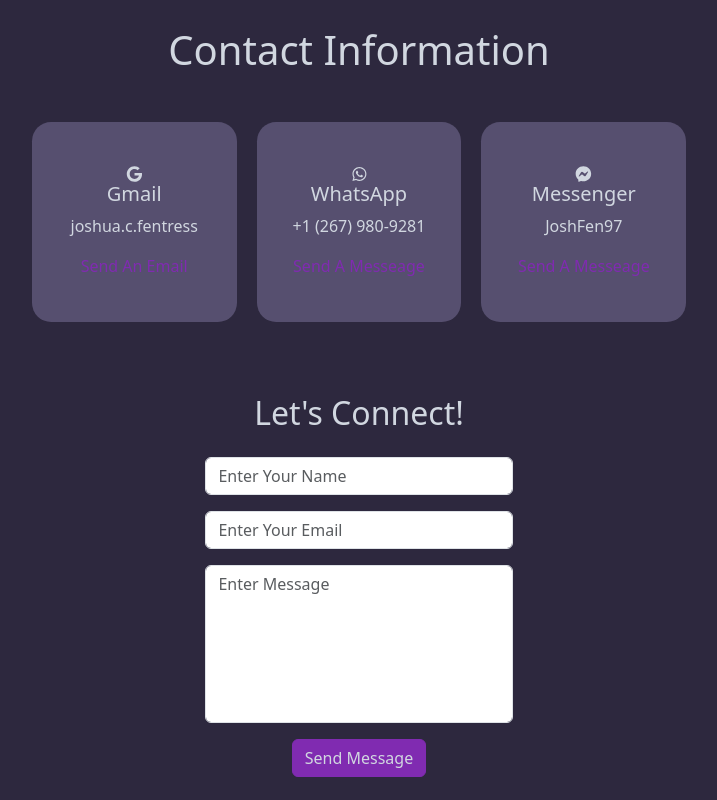
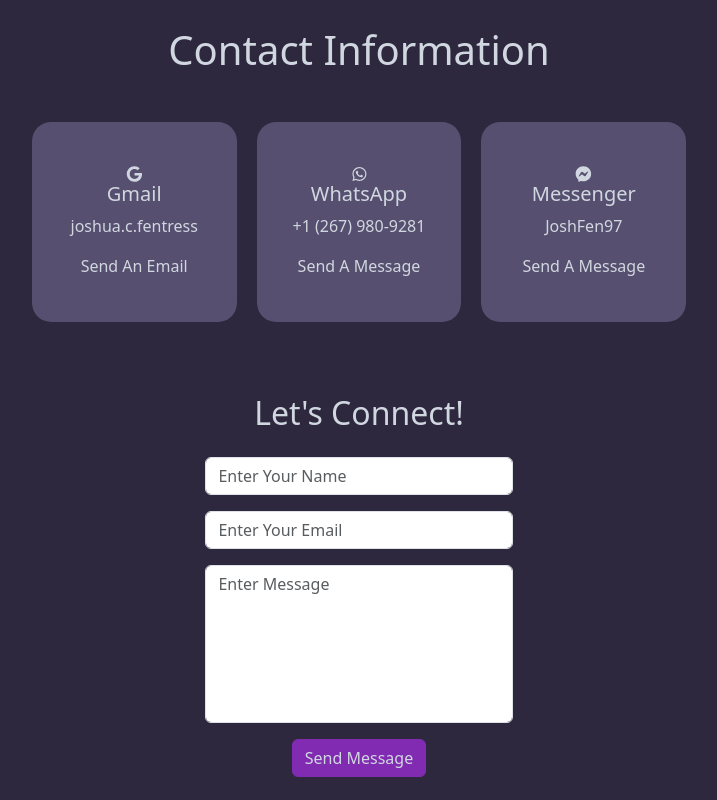
Before and after one commit to JoshFen/ResumeWeb, a React (Vite) app in the folder resume-site/: page / in a window 1280 px wide. Shown: the part 1460-2260 px from the top of the page, without its empty margins (281-998 px from the left). Built offline with nearby package versions, Linux system fonts and the light colour scheme.

Commit message:
Continue contact work

```diff
--- a/resume-site/src/App.css
+++ b/resume-site/src/App.css
@@ -123,7 +123,11 @@
 
 .cont-link {
   text-decoration: none;
-  color:var(--accent);
+  color:var(--text);
+}
+
+.cont-link:hover {
+  color:var(--highlight)
 }
 
 .contact-form {
--- a/resume-site/src/components/Contact.tsx
+++ b/resume-site/src/components/Contact.tsx
@@ -1,6 +1,8 @@
 import { faFacebookMessenger, faGoogle, faWhatsapp } from "@fortawesome/free-brands-svg-icons";
 import { FontAwesomeIcon } from "@fortawesome/react-fontawesome";
 import { Button, Form } from "react-bootstrap";
+import ContactInfoBox from "./ContactInfoBox";
+import ContactForm from "./ContactForm";
 
 export default function Contact() {
 
@@ -16,47 +18,14 @@
         <div id="contact-me" className="d-flex flex-column justify-content-center contact-cont cont">
             <h1 className="mb-5">Contact Information</h1>
             <div className="mb-5 d-flex justify-content-center">
-                <div className="contact-link-cont">
-                    <FontAwesomeIcon icon={faGoogle}/>
-                    <h5>Gmail</h5>
-                    <p>joshua.c.fentress</p>
-                    <a href={`mailto:${emailAddress}`} className="cont-link">Send An Email</a>
-                </div>
-
-                <div className="contact-link-cont">
-                    <FontAwesomeIcon icon={faWhatsapp}/>
-                    <h5>WhatsApp</h5>
-                    <p>+1 (267) 980-9281</p>
-                    <a href="https://wa.me/12679809281" className="cont-link" target="_blank">Send A Messeage</a>
-                </div>
-
-                <div className="contact-link-cont">
-                    <FontAwesomeIcon icon={faFacebookMessenger}/>
-                    <h5>Messenger</h5>
-                    <p>JoshFen97</p>
-                    <a href={"https://m.me/JoshFen97"} className="cont-link" target="_blank">Send A Messeage</a>
-                </div>
+                <ContactInfoBox icon={faGoogle} title="Gmail" text="joshua.c.fentress" link={`mailto:${emailAddress}`} linkText="Send An Email"/>
+                <ContactInfoBox icon={faWhatsapp} title="WhatsApp" text="+1 (267) 980-9281" link="https://wa.me/12679809281" linkText="Send A Message"/>
+                <ContactInfoBox icon={faFacebookMessenger} title="Messenger" text="JoshFen97" link="https://m.me/JoshFen97" linkText="Send A Message"/>
             </div>
 
             <div className="mt-4">
                 <h2>Let's Connect!</h2>
-                <div className="d-flex justify-content-center align-items-center">
-                    <Form className="contact-form">
-                        <Form.Group controlId="name" className="mt-3 form-item">
-                            <Form.Control className="form-text" type="text" placeholder="Enter Your Name"/>
-                        </Form.Group>
-
-                        <Form.Group controlId="email" className="mt-3 form-item">
-                            <Form.Control className="form-text" type="email" placeholder="Enter Your Email"/>
-                        </Form.Group>
-
-                        <Form.Group controlId="message" className="mt-3 form-item">
-                            <Form.Control className="no-resize form-text" as="textarea" rows={6} placeholder="Enter Message"/>
-                        </Form.Group>
-
-                        <Button variant="primary" type="submit" className="mt-3 send-msg-butt">Send Message</Button>
-                    </Form>
-                </div>
+                <ContactForm/>
             </div>
         </div>
     )
--- /dev/null
+++ b/resume-site/src/components/ContactForm.tsx
@@ -0,0 +1,23 @@
+import { Button, Form } from "react-bootstrap";
+
+export default function ContactForm() {
+    return (
+        <div className="d-flex justify-content-center align-items-center">
+                    <Form className="contact-form">
+                        <Form.Group controlId="name" className="mt-3 form-item">
+                            <Form.Control className="form-text" type="text" placeholder="Enter Your Name"/>
+                        </Form.Group>
+
+                        <Form.Group controlId="email" className="mt-3 form-item">
+                            <Form.Control className="form-text" type="email" placeholder="Enter Your Email"/>
+                        </Form.Group>
+
+                        <Form.Group controlId="message" className="mt-3 form-item">
+                            <Form.Control className="no-resize form-text" as="textarea" rows={6} placeholder="Enter Message"/>
+                        </Form.Group>
+
+                        <Button variant="primary" type="submit" className="mt-3 send-msg-butt">Send Message</Button>
+                    </Form>
+        </div>
+    )
+}
--- /dev/null
+++ b/resume-site/src/components/ContactInfoBox.tsx
@@ -0,0 +1,26 @@
+import { faGoogle } from "@fortawesome/free-brands-svg-icons";
+import { FontAwesomeIcon } from "@fortawesome/react-fontawesome";
+import { IconDefinition } from "@fortawesome/free-brands-svg-icons";
+import { FC } from "react";
+
+interface ContactInfoProps {
+    icon: IconDefinition;
+    title: string;
+    text: string;
+    link: string;
+    linkText: string;
+}
+
+const ContactInfoBox: FC<ContactInfoProps> = (props) => {
+    const {icon, title, text, link, linkText} = props;
+
+    return (
+        <div className="contact-link-cont">
+                    <FontAwesomeIcon icon={icon}/>
+                    <h5>{title}</h5>
+                    <p>{text}</p>
+                    <a href={link} className="cont-link" target="_blank" rel="noopener noreferrer">{linkText}</a>
+        </div>
+    )
+}
+ export default ContactInfoBox;
```
